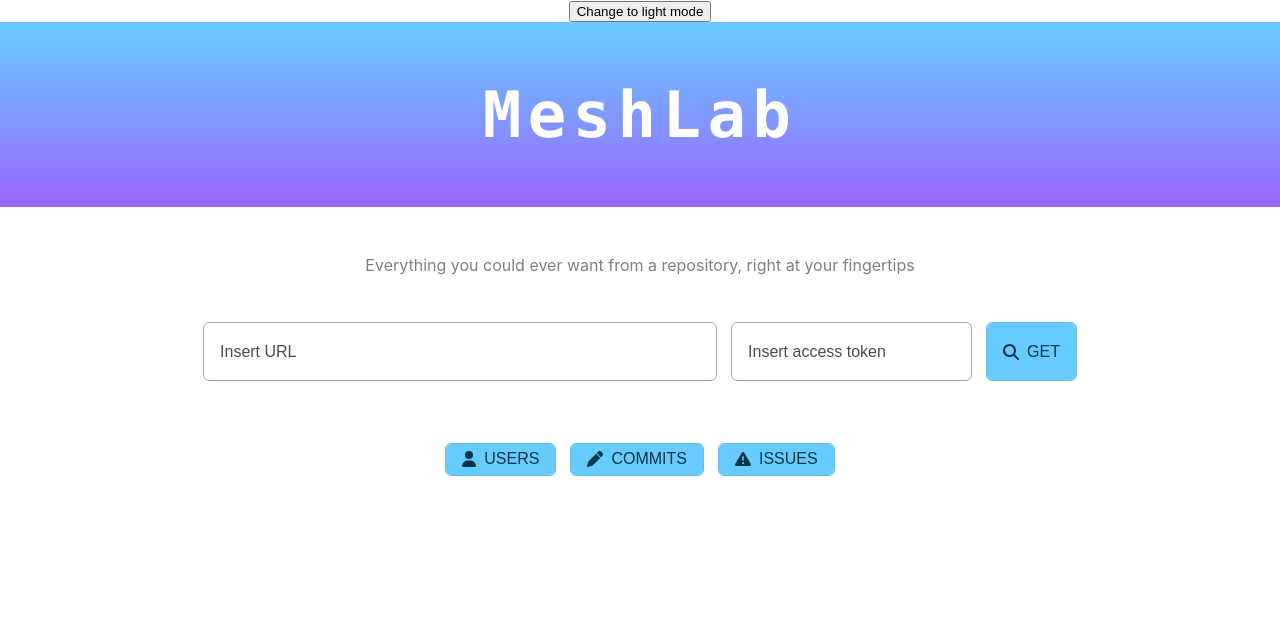
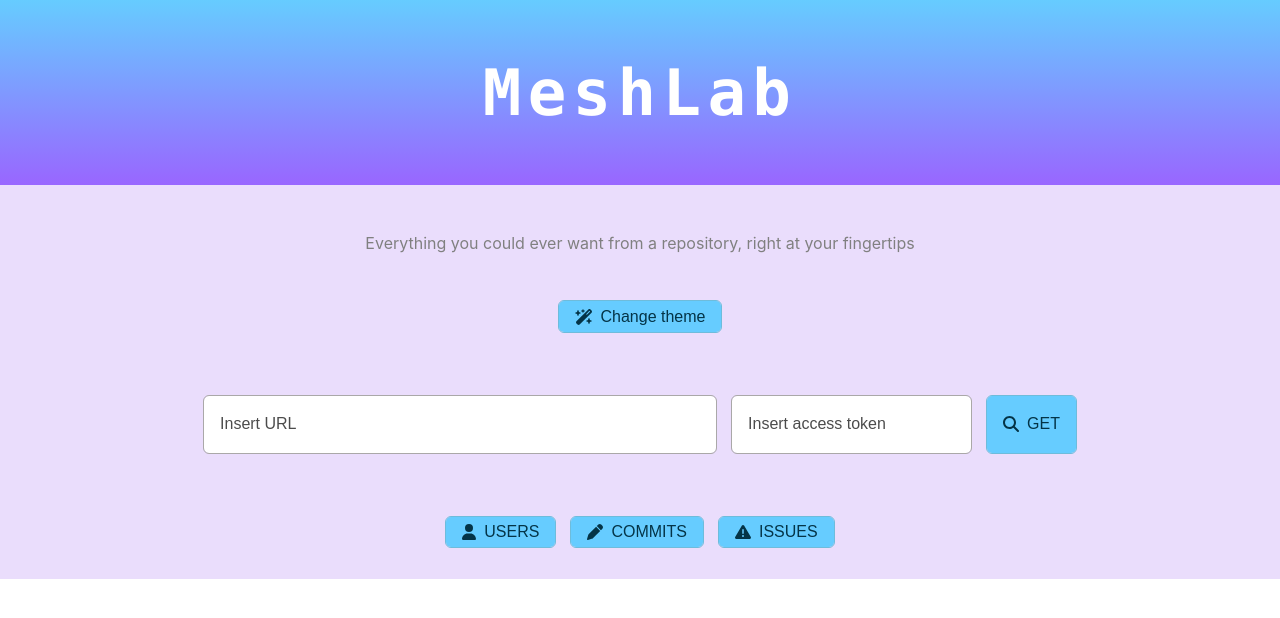
Before and after one commit to EmmaPeders1/IT2810-Project2, a React (Create React App) app in the folder meshlab/: page / in a window 1280 px wide. Shown: the top 618 px of the page. Built offline with nearby package versions, Linux system fonts and the light colour scheme.

Commit message:
#19 added theme

```diff
--- a/meshlab/src/App.css
+++ b/meshlab/src/App.css
@@ -25,3 +25,11 @@ p{
 .URL-input{
   width: 30rem;
 }
+
+.theme-container{
+  flex-flow: row wrap;
+  display: flex;
+  justify-content: center;
+  gap: 1rem;
+  padding: 2rem;
+}
--- a/meshlab/src/App.tsx
+++ b/meshlab/src/App.tsx
@@ -2,7 +2,7 @@ import React, { useState } from 'react';
 import './App.css';
 import Button from './components/Button';
 import Input from './components/Input';
-import { faSearch, faFilter, faUser, faPen, faExclamationTriangle } from '@fortawesome/free-solid-svg-icons';
+import { faSearch, faFilter, faUser, faPen, faExclamationTriangle, faWandMagicSparkles } from '@fortawesome/free-solid-svg-icons';
 import { UserFetcher } from './components/UserFetcher';
 import { CommitFetcher } from './components/CommitFetcher';
 import { IssueFetcher } from './components/IssueFetcher';
@@ -11,12 +11,19 @@ import UserFilter from './components/UserFilter';
 import Header from './components/Header';
 import DatePicker from './components/DatePicker';
 import StatusFilter from './components/StatusFilter';
-import { GlobalStyles } from './components/Globalstyles';
-import { ThemeButton } from './components/ThemeButton';
+import useLocalStorage from './web-storage/Localstorage';
+import styled from 'styled-components';
+import { ThemeProvider, createTheme } from '@mui/material/styles';
+import CssBaseline from '@mui/material/CssBaseline';
+import { PaletteMode } from '@mui/material';
+import { ClassNames } from '@emotion/react';
+import { Wrapper } from './components/Wrapper';
 
 type dState = "users" | "commits" | "issues" | null;
 
 function App() {
+
+  const [theme, setTheme] = useLocalStorage("theme", "dark");
 
   const [displayComponent, setDisplayComponent] = useState<dState>(null)
   const display = (displayComponent: dState) => {
@@ -34,10 +41,20 @@ function App() {
 
   return (
     <div className="App" >
-      <ThemeButton></ThemeButton>
+      <Wrapper theme={theme}>
       <Header ></Header>
       <p>Everything you could ever want from a repository, right at your fingertips
       </p>
+      < div className='theme-container'>
+        <Button
+            onClick={() =>
+              theme === "light" ? setTheme("purple") : setTheme("light")
+            }
+            label="Change theme"
+            className="change-theme-button"
+            icon={faWandMagicSparkles}
+          />
+      </div>
       <div className="search-container">
         <Input
           className='URL-input'
@@ -80,6 +97,7 @@ function App() {
       <div>
         {display(displayComponent)}
       </div>
+      </Wrapper>
     </div >
   );
 }
--- a/meshlab/src/ThemeContext.tsx
+++ /dev/null
@@ -1,31 +0,0 @@
-import React, {createContext} from "react"
-import { GlobalStyles } from "./components/Globalstyles"
-import { useLocalStorage } from "./web-storage/Localstorage";
-
-// creates a global state with context api to pass theme variable
-// and updater function to the Provider and Globalstyles components
-
-interface ContextProps {
-  theme: string | undefined;
-  setTheme: Function
-}
-
-export const ThemeContext = createContext<ContextProps>({
-  theme: "",
-  setTheme: () => null,
-})
-
-interface Props {
-  children: React.ReactNode
-}
-
-export function ThemeProvider(props: Props): JSX.Element {
-  const [theme, setTheme] = useLocalStorage("theme", "light")
-
-  return (
-    <ThemeContext.Provider value={{theme, setTheme}}>
-      <GlobalStyles theme={theme} />
-      {props.children}
-    </ThemeContext.Provider>
-  )
-}
--- a/meshlab/src/components/CommitFetcher.tsx
+++ b/meshlab/src/components/CommitFetcher.tsx
@@ -63,7 +63,7 @@ function CommitFetcher() {
   } else {
     return (
       <Box sx={{ height: 400, width: '90%', margin: "0 auto 0 auto" }}>
-        <DataGrid
+        <DataGrid sx={{borderColor: "black", color:"black"}}
           rows={data.map((commit: CData) => (
             { author_name: commit.author_name, committed_date: commit.committed_date.substring(0, 10), id: commit.id, message: commit.message }
           ))}
--- a/meshlab/src/components/Globalstyles.tsx
+++ /dev/null
@@ -1,19 +0,0 @@
-import {createGlobalStyle, css} from "styled-components"
-
-interface Props {
-  theme: string
-}
-
-export const GlobalStyles = createGlobalStyle(
-  (props: Props) => css`
-    :root {
-      --color-dark: hsl(0, 0%, 10%);
-      --color-light: hsl(0, 0%, 95%);
-    }
-
-    body {
-      background-color: ${props.theme === "light" ? "var(--color-light)" : "var(--color-dark)"};
-      color: ${props.theme === "light" ? "var(--color-dark)" : "var(--color-light)"};
-    }
-  `,
-)
--- a/meshlab/src/components/IssueFetcher.tsx
+++ b/meshlab/src/components/IssueFetcher.tsx
@@ -64,7 +64,7 @@ function IssueFetcher() {
     } else {
         return (
             <Box sx={{ height: 400, width: '90%', margin: "0 auto 0 auto" }}>
-                <DataGrid
+                <DataGrid sx={{borderColor: "black", color:"black"}}
                     rows={data.map((issue: IData) => (
                         { author_name: issue.author.name, assignees: issue.assignees.map((assignee) => (assignee.name)), created_date: issue.created_at.substring(0, 10), labels: issue.labels, iid: issue.iid, title: issue.title }
                     ))}
--- a/meshlab/src/components/ThemeButton.tsx
+++ /dev/null
@@ -1,34 +0,0 @@
-import React, { useContext, useEffect } from 'react';
-import { ThemeContext } from '../ThemeContext';
-import { useLocalStorage } from '../web-storage/Localstorage';
-
-export function ThemeButton(): JSX.Element {
-  // const [theme, setTheme] = useLocalStorage("theme", "light");
-
-  const { theme, setTheme } = useContext(ThemeContext);
-
-  function changeTheme() {
-
-    console.log(theme);
-
-    if (!theme) {
-      setTheme("light");
-      console.log(theme);
-    }
-
-    if (theme === "light") {
-      setTheme("dark");
-      console.log("switched to dark");
-    } else {
-      setTheme("light");
-      console.log("switched to light");
-    }
-  };
-
-  return (
-    <button onClick={changeTheme}>
-      {theme === "light" ? 'Change to dark mode' : "Change to light mode"}
-    </button>
-    //<button onClick={changeTheme}
-  );
-}
--- a/meshlab/src/components/UserFetcher.tsx
+++ b/meshlab/src/components/UserFetcher.tsx
@@ -55,6 +55,26 @@ function UserFetcher() {
 
     }, [])
 
+    const styles = (theme: string) => ({
+      root: {
+        width: "100%",
+        overflowX: "auto"
+      },
+      table: {
+        minWidth: 700
+      },
+      tableRow: {
+        "&.Mui-selected, &.Mui-selected:hover": {
+          backgroundColor: "purple",
+          "& > .MuiTableCell-root": {
+            color: "yellow"
+          }
+        }
+      }
+    });
+
+
+
     //return JSX: if there was an error: tell the user, otherwise return the data
     if (error) {
         return <p> Something went wrong with fetching the data. Are you sure there are no spelling mistakes in your url, and you have the correct accesses? (make sure you're using the correct access token)</p>
@@ -63,8 +83,8 @@ function UserFetcher() {
 
   } else {
     return (
-      <Box sx={{ height: 400, width: '90%', margin: "0 auto 0 auto" }}>
-      <DataGrid
+      <Box sx={{ height: 400, width: '90%', margin: "0 auto 0 auto"}}>
+      <DataGrid sx={{borderColor: "black", color:"black"}}
         rows={data.map((user: UData) => (
           { id: user.id, username: user.username, fullName: user.name}
           ))}
--- /dev/null
+++ b/meshlab/src/components/Wrapper.tsx
@@ -0,0 +1,6 @@
+import styled from "styled-components";
+
+export const Wrapper = styled.div`
+  background: ${(props) => (props.theme === "light" ? "white" : "#EADDFC")};
+  height: 100%;
+`;
--- a/meshlab/src/components/css/Input.css
+++ b/meshlab/src/components/css/Input.css
@@ -2,7 +2,7 @@
   display: flex;
   flex-direction: column;
   gap: 0.2rem;
-  color: black;
+  color: var(--color-dark);
 }
 
 .input-field {
@@ -17,7 +17,7 @@
 }
 
 .input-field::placeholder {
-  color: black;
+  color: var(--color-dark);
   opacity: 0.7;
 }
 
--- a/meshlab/src/index.css
+++ b/meshlab/src/index.css
@@ -1,3 +1,7 @@
+:root {
+  --background-light: white;
+  --background-dark: #1a1433;
+}
 body {
   margin: 0;
   font-family: -apple-system, BlinkMacSystemFont, 'Segoe UI', 'Roboto', 'Oxygen',
@@ -11,3 +15,7 @@ code {
   font-family: source-code-pro, Menlo, Monaco, Consolas, 'Courier New',
     monospace;
 }
+
+[data-theme="dark"] {
+  --background-dark: #1a1433;
+}
--- a/meshlab/src/web-storage/Localstorage.tsx
+++ b/meshlab/src/web-storage/Localstorage.tsx
@@ -1,25 +1,41 @@
-import React, { useState } from "react"
+import React, { useEffect, useState } from "react";
 
-function useLocalStorage(key: string, initialValue: string): [string, Function] {
-  const [storedValue, setStoredValue] = useState(() => {
+type ReturnType<T> = [
+  T | undefined,
+  React.Dispatch<React.SetStateAction<T| undefined>>
+];
+
+const useLocalStorage = <T,> (
+  key: string,
+  defaultValue?: T
+  ): ReturnType<T> => {
+
+  const [state, setState] = useState<T | undefined>(() => {
+
     try {
-      const item = window.localStorage.getItem(key)
-      return item ? JSON.parse(item) : initialValue
-    } catch (error) {
-      console.log(error)
-      return initialValue
+      if (!defaultValue)
+      return; // don't retun anything if we don't send in any defaultvalue
+
+      const value = localStorage.getItem(key);
+      return value? JSON.parse(value) : defaultValue; // return value in its original shape if it is found in storage
     }
-  })
-  const setValue = (valueToStore: string): void => {
-    try {
-      setStoredValue(valueToStore)
-      window.localStorage.setItem(key, JSON.stringify(valueToStore))
-    } catch (error) {
-      console.log(error)
+      catch (err) {
+        return defaultValue;
+      }
+  });
+
+  useEffect(() => {
+    if (state) {
+      try {
+        localStorage.setItem(key, JSON.stringify(state)); // write to storage
+      }
+      catch (err) {
+      console.log(err)
+      }
     }
-  }
+  }, [state, key]);
 
-  return [storedValue, setValue]
-}
+  return [state, setState];
+};
 
-export { useLocalStorage }
+export default useLocalStorage;
```
